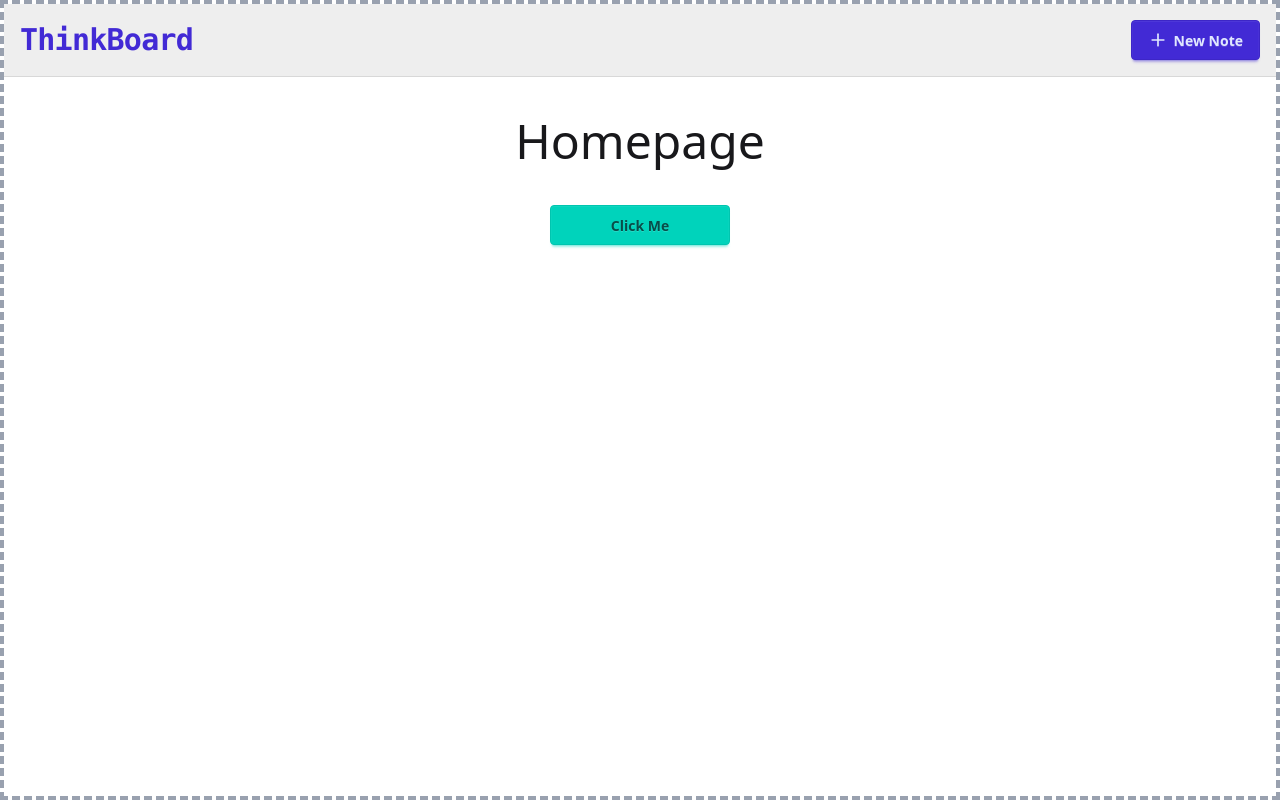
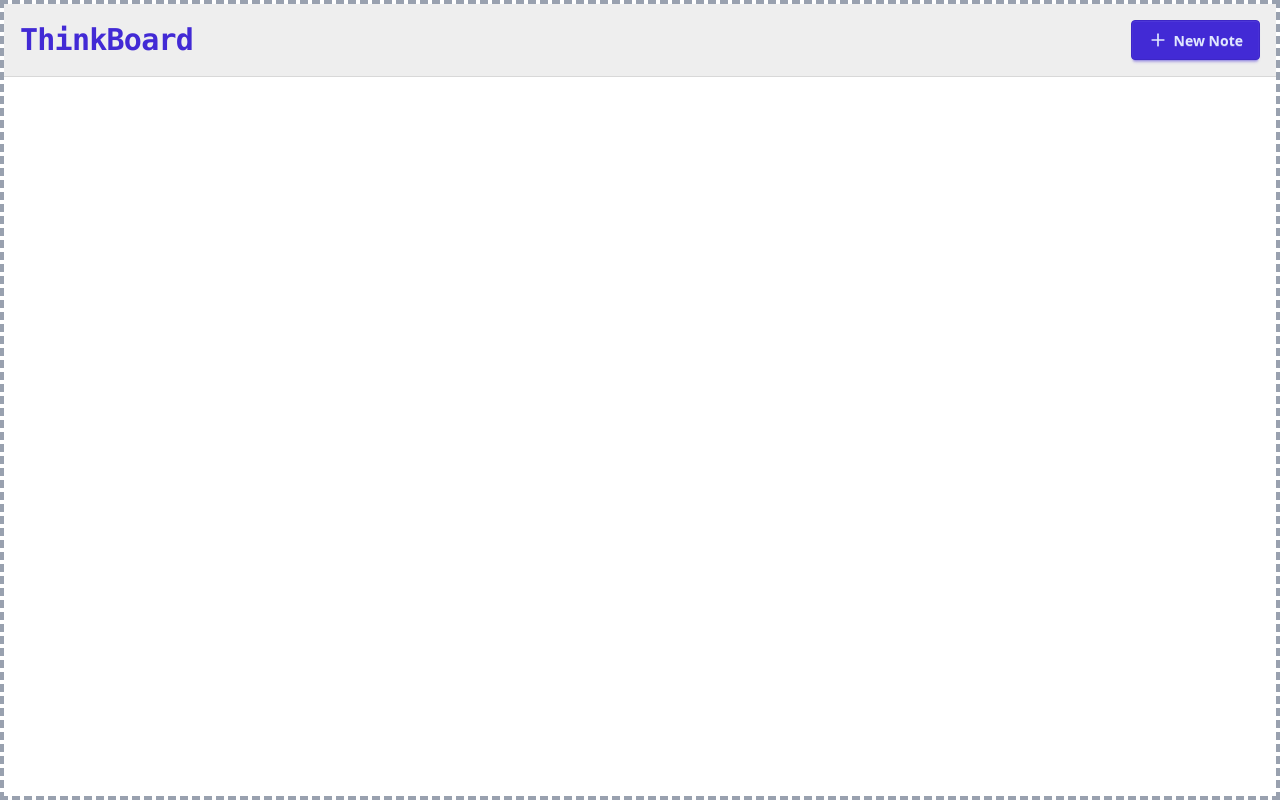
Before and after one commit to Omid2831/congenial-couscous, a React (Vite) app in the folder client/: page / in a window 1280 px wide. Built offline with nearby package versions, Linux system fonts and the light colour scheme.

Commit message:
feat: integrate RateLimitUI component and manage rate limit state in Homepage

```diff
--- a/client/src/pages/Homepage.jsx
+++ b/client/src/pages/Homepage.jsx
@@ -1,17 +1,23 @@
 import React from 'react'
 import toast from 'react-hot-toast'
 import NavBar from '../components/NavBar'
+import { useState } from 'react'
+import RateLimitUI from '../components/RateLimitUI'
 
 const Homepage = () => {
+  const [isRateLimited, setIsRateLimited] = useState(false);
   return (
     <div className='min-h-screen border-4 border-gray-400 border-dashed'>
       <NavBar />
-      <div className='flex flex-col items-center m-4 gap-4'>
+
+      {/* <div className='flex flex-col items-center m-4 gap-4'>
         <h2 className='text-center p-2 m-4 text-5xl'>Homepage</h2>
         <button
           onClick={() => { toast.success('here we go again') }}
           className='btn btn-accent text-center w-45'>Click Me</button>
-      </div>
+      </div> */}
+
+      {isRateLimited && <RateLimitUI />}
     </div>
   )
 }
```
